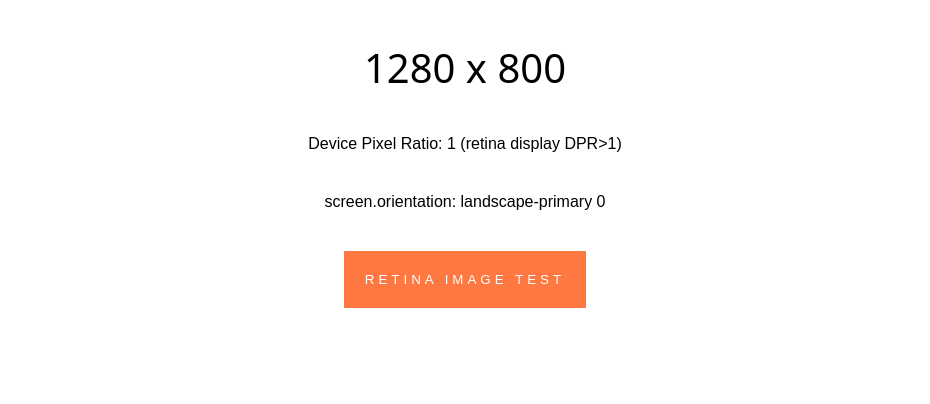
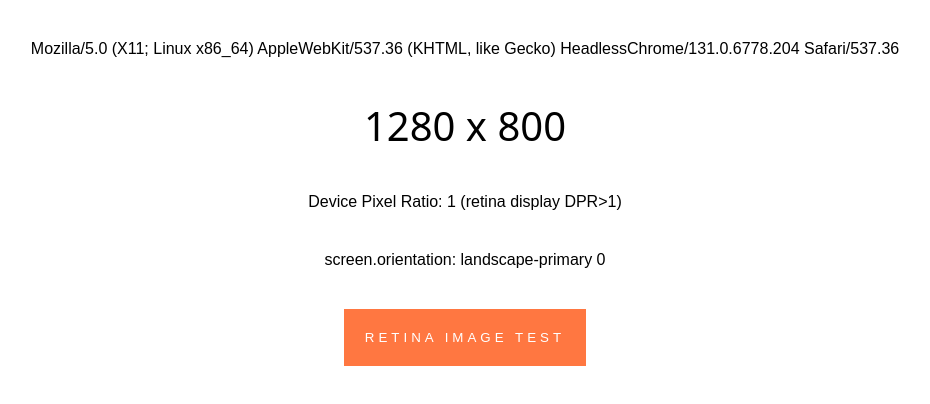
Before and after one commit to makinweb/makinweb.github.io, a plain HTML site: page index.html in a window 1280 px wide. Shown: the whole page, without its empty margins (175-1105 px from the left). Drawn offline with Linux system fonts and the light colour scheme.

Commit message:
add user agent string

```diff
--- a/index.html
+++ b/index.html
@@ -41,6 +41,7 @@
             document.getElementById("resolution").innerHTML = x+" x "+y+" <br/>";//+e.clientWidth+" <br/>"+g.clientWIdth+" <br/>"+w.innerWidth;
             document.getElementById("dpr").innerHTML = window.devicePixelRatio;
             document.getElementById("screen-orientation").innerHTML = screen.orientation.type + " " + screen.orientation.angle;
+            document.getElementById("user-agent").innerHTML = navigator.userAgent;
         }
 
         document.onreadystatechange = function () {
@@ -92,6 +93,10 @@
     </script>
 
     <div class="div-center pad-top-40">
+        <div id="user-agent" class="ib"></div>
+    </div>
+
+    <div class="div-center pad-top-40">
         <div id="resolution" class="ib"></div>
     </div>
     <div class="div-center pad-top-40">
```
